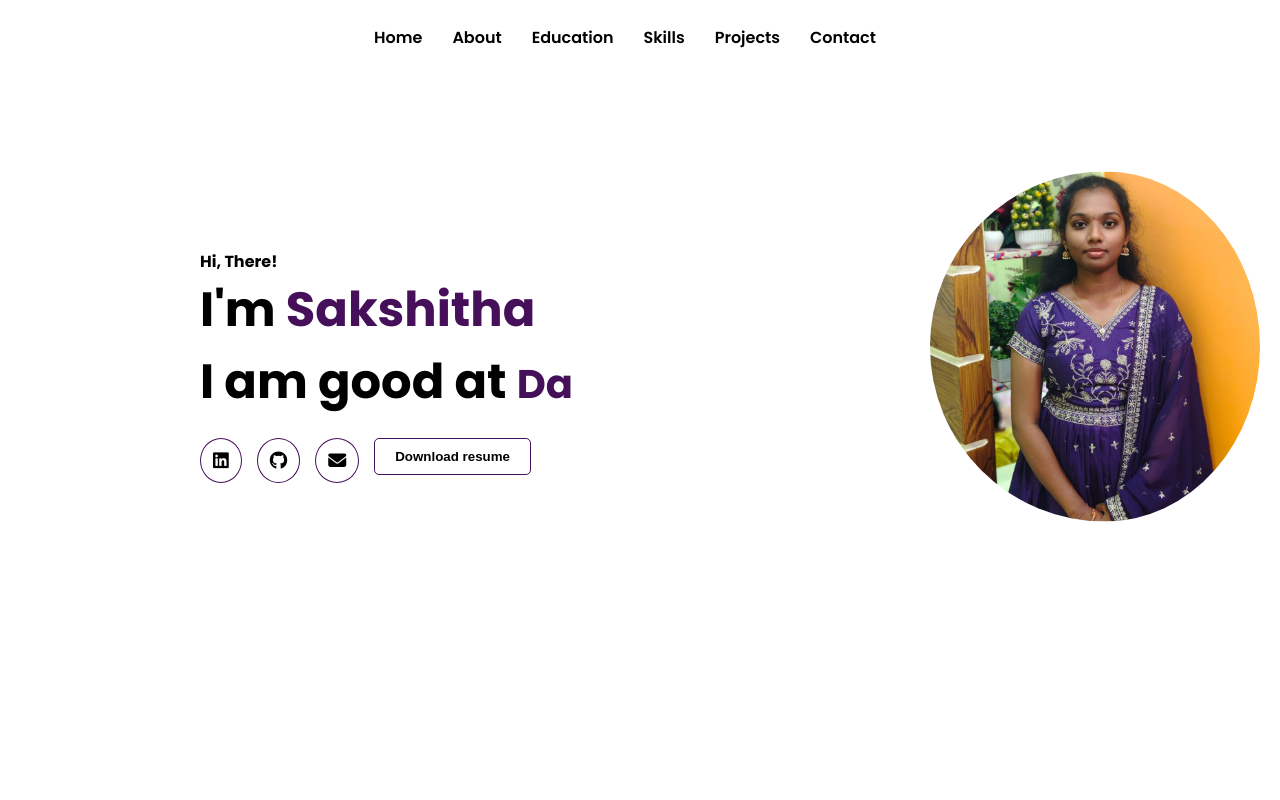
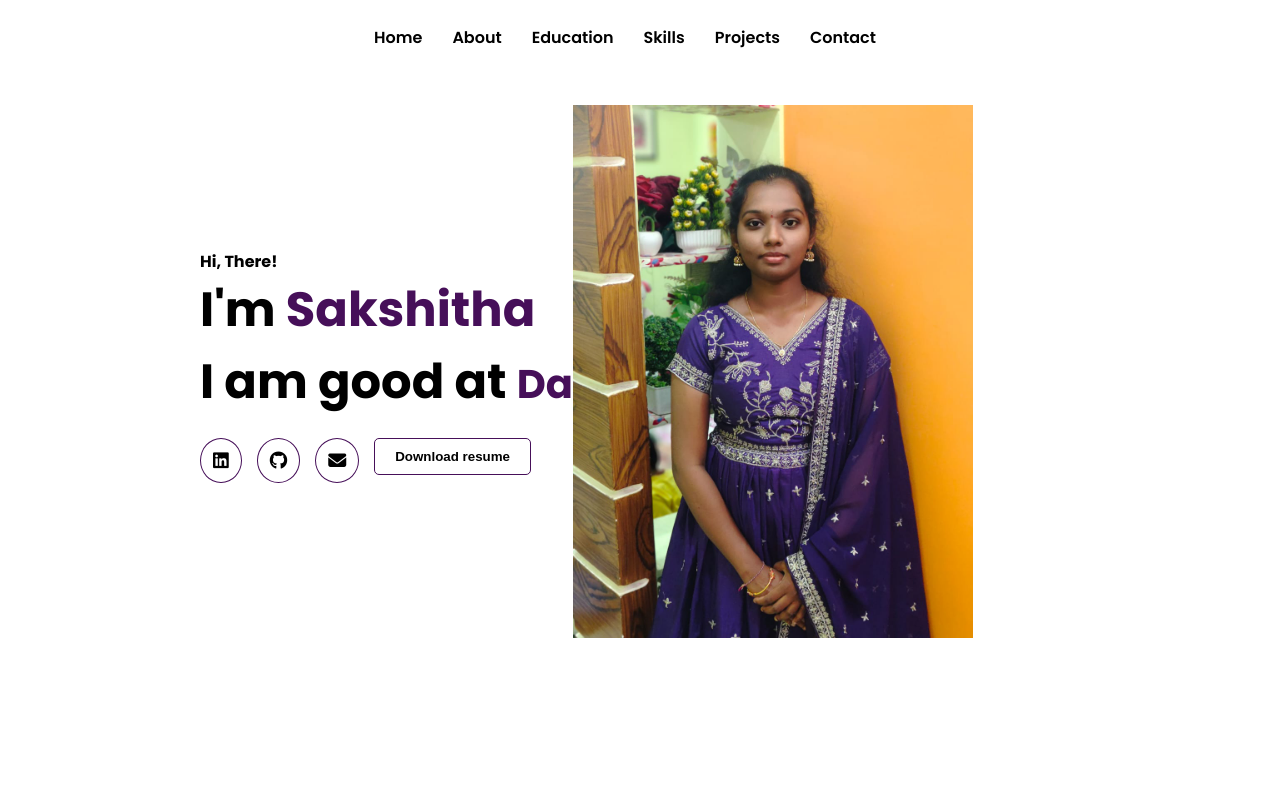
Before and after one commit to Borigam-sakshitha/myportfolio, a plain HTML site: page index.html in a window 1280 px wide. Shown: the top 800 px of the page. Drawn offline with Linux system fonts and the light colour scheme; files whose address does not match are found by name.

Commit message:
Update index.html

```diff
--- a/index.html
+++ b/index.html
@@ -149,7 +149,7 @@
 
 
 
-            <div class="hero-img">
+            <div>
                 <img src="image1.jpg" alt="Sakshitha portfolio" width="400">
             </div>
         </section>
```
